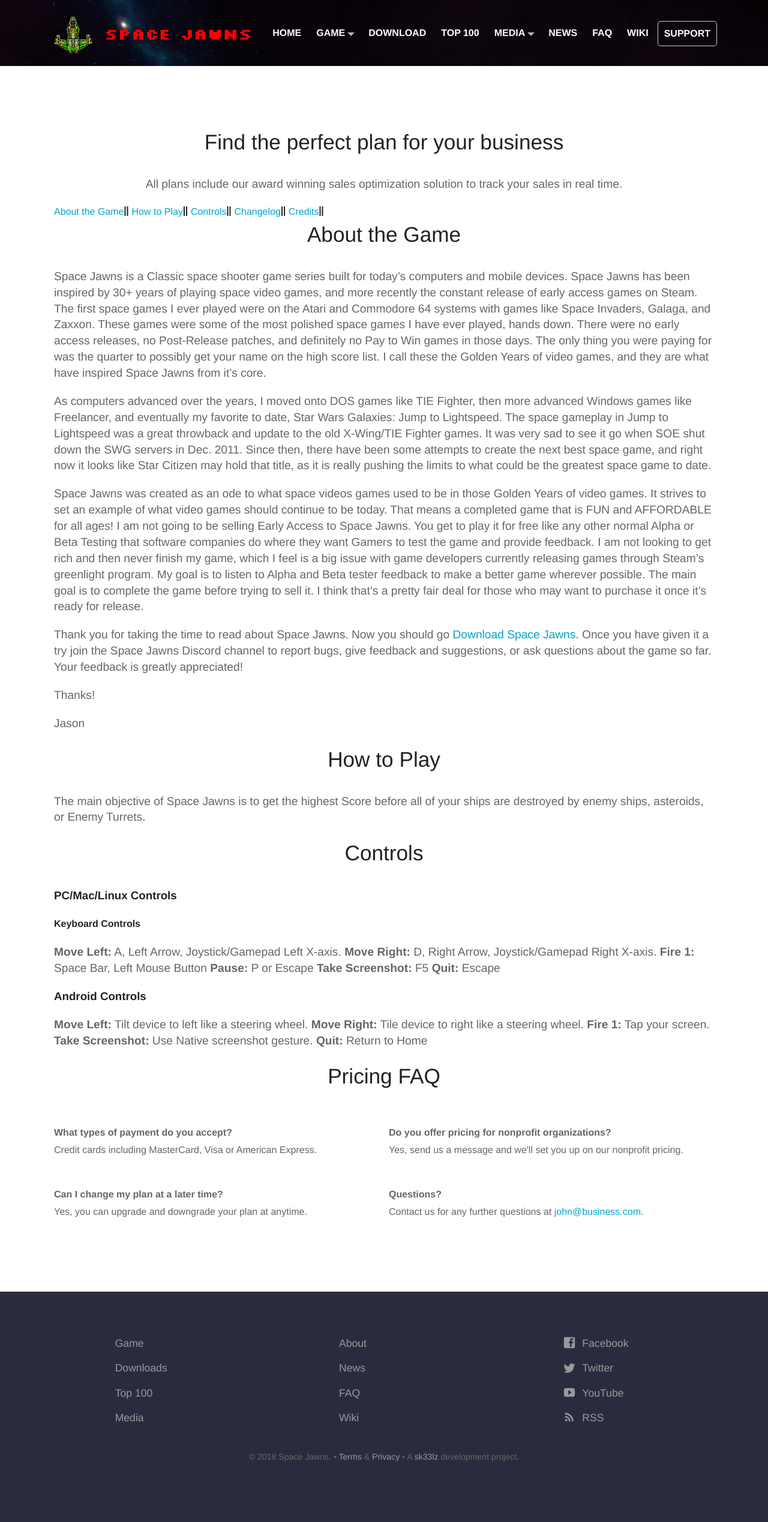
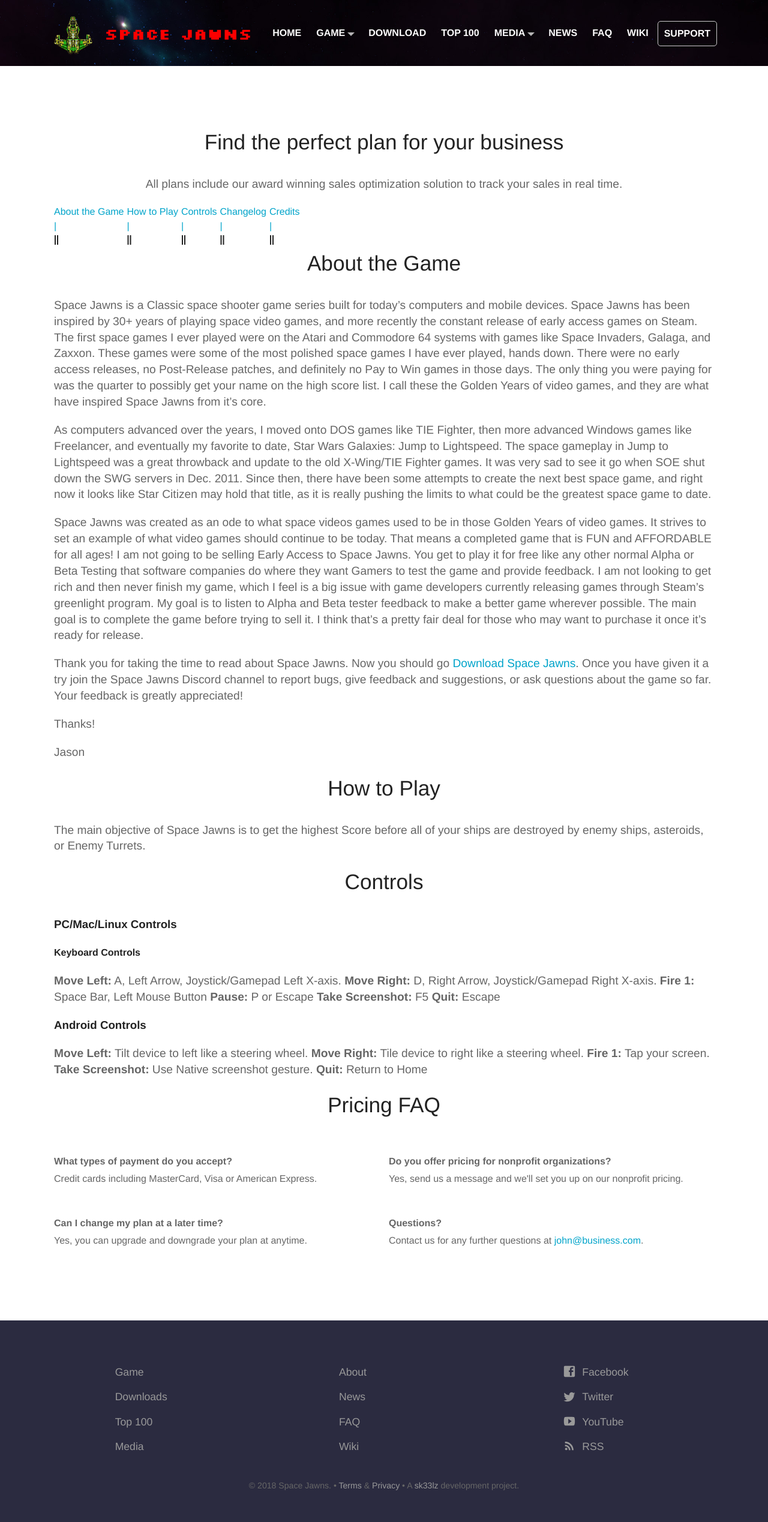
Before and after one commit to sk33lz/spacejawns, a Jekyll site: the page built from docs/pages/game.md, in a window 1280 px wide. Shown: the whole page at 60% size. Built offline with Jekyll 4.4.1, drawn with Linux system fonts in a browser that asks for light colours; nearby versions of some CDN libraries; before the commit the page ends 2489 px from its top, so only the background shows below that.

Commit message:
Adding page menu style.

```diff
--- a/docs/_sass/navigation.scss
+++ b/docs/_sass/navigation.scss
@@ -333,16 +333,8 @@
         margin-right: 5px;
 
         a:after {
-          content: "";
+          content: "|";
           display: block;
-          width: 0;
-          height: 0;
-          border: inset .4em;
-          border-color: rgba(255, 255, 255, 0.7) transparent transparent transparent;
-          border-top-style: solid;
-          position: absolute;
-          top: 1.2em;
-          right: .5em;
         }
       }
     }
```
